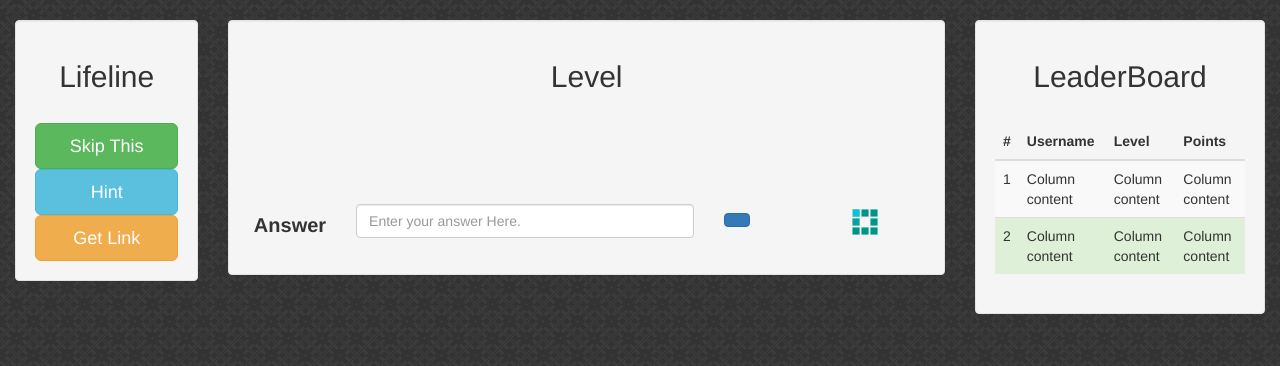
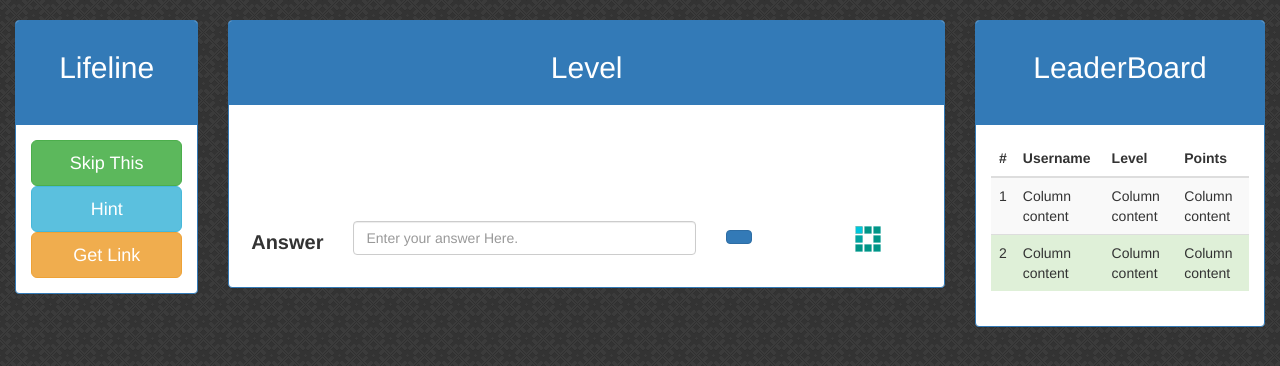
Before and after one commit to bhargav-patel/webexp, a Django app: template templates/quiz/quiz.html in a window 1280 px wide. Shown: the part 52-418 px from the top of the page. Run offline with Django 3.2, Linux system fonts and the light colour scheme; the template is opened without the code that fills it, so the values that code supplies are empty; some libraries are stand-ins or nearby versions.

Commit message:
Added snakebars showing status on quiz page.

```diff
--- /dev/null
+++ b/static/css/snackbar.min.css
@@ -0,0 +1,2 @@
+/* SnackbarJS - MIT LICENSE (https://github.com/FezVrasta/snackbarjs/blob/master/LICENSE.md) */
+#snackbar-container{position:fixed;left:20px;bottom:0;z-index:99999}.snackbar{overflow:hidden;clear:both;min-width:288px;max-width:568px;cursor:pointer;opacity:0}.snackbar.snackbar-opened{height:auto;opacity:1}@media (max-width:767px){#snackbar-container{left:0!important;right:0;width:100%}#snackbar-container .snackbar{min-width:100%}#snackbar-container [class="snackbar snackbar-opened"] ~ .snackbar.toast{margin-top: 20px}#snackbar-container [class="snackbar snackbar-opened"]{border-radius:0;margin-bottom:0}}
--- a/static/js/quiz.js
+++ b/static/js/quiz.js
@@ -1,5 +1,18 @@
 angular.module('quiz', [])
 	.controller('mainController', ['$scope','$http', function($scope,$http) {
+		function getsbc(){
+			return
+		}
+		var options =  {
+			content: 'initial',
+			style: "snackbar",
+			timeout: 2000 ,
+			htmlAllowed: true
+		}
+		function showSB(text,type){
+			options.content='<div class="panel panel-'+type+'"><div class="panel-heading"><h3 class="panel-title">'+text+'</h3></div></div>'
+			$.snackbar(options);
+		}
 		$scope.getQuestion = function(){
 			$scope.loading = true;
 			$http.post('/quiz/getquestion')
@@ -15,7 +28,16 @@ angular.module('quiz', [])
 					if(data.status=="true")
 					{
 						$scope.answer="";
+						showSB('GoodJob','success');
 						$scope.getQuestion();
+					}
+					else if(data.status=="false")
+					{
+						showSB('Wrong Answer. Try Again.','warning');
+					}
+					else
+					{
+						showSB('Cehcking...','info');
 					}
 					$scope.loading = false;
 				});
--- a/templates/quiz/quiz.html
+++ b/templates/quiz/quiz.html
@@ -1,10 +1,16 @@
 {% extends "base.html" %}
 {%load staticfiles%}
 {% block content %}
+{% block css %}
+<link rel="stylesheet" href="{% static 'css/snackbar.min.css'%}">
+{% endblock %}
 <div class="row" ng-app="quiz" ng-controller="mainController" ng-init="getQuestion()">
 	<div class="col-md-2">
-		<div class="well bs-component text-center">
+		<div class="panel panel-primary">
+			<div class="panel-heading">
 				<h2 class="text-center"><div class="mdi-maps-local-gas-station"></div>Lifeline</h2><br />
+			</div>
+			<div class="panel-body">
 				<button type="button" style="display:block;width:100%;" class="btn btn-success btn-lg btn-raised">
 					<div class="mdi-av-fast-forward"></div>Skip This
 				</button>
@@ -16,13 +22,18 @@
 				</button>
 			</div>
 		</div>
+	</div>
 	<div class="col-md-7">
-		<div class="well bs-component">
+		<div class="panel panel-primary">
+			<div class="panel-heading">
 				<h2 class=" text-center">Level <span ng-bind="que.level">1</span></h2>
+			</div>
+			<div class="panel-body">
+
 				<br />
 				<div class="row">
-				<img ng-src="{$que.image$}" class="col-md-6 img-responsive"  data-toggle="modal" data-target="#fullImage" />
-				<p class="col-md-6 lead" ng-bind="que.question">Vivamus sagittis lacus vel augue laoreet rutrum faucibus dolor auctor.?????Vivamus sagittis lacus vel augue laoreet rutrum faucibus dolor auctor.?????</p>
+					<img ng-src="{$que.image$}" class="col-md-4 img-responsive"  data-toggle="modal" data-target="#fullImage" />
+					<p class="col-md-8 lead" ng-bind="que.question">Vivamus sagittis lacus vel augue laoreet rutrum faucibus dolor auctor.?????Vivamus sagittis lacus vel augue laoreet rutrum faucibus dolor auctor.?????</p>
 				</div>
 				<br />
 				<h1></h1>
@@ -58,9 +69,13 @@
 				</div>
 			</div>
 		</div>
+	</div>
 	<div class="col-md-3">
-		<div class="well bs-component">
-			<h2 class=" text-center">LeaderBoard</h2><br />
+		<div class="panel panel-primary">
+			<div class="panel-heading">
+				<h2 class="text-center">LeaderBoard</h2><br />
+			</div>
+			<div class="panel-body">
 				<table class="table table-striped table-hover ">
 					<thead>
 						<tr>
@@ -88,8 +103,10 @@
 			</div>
 		</div>
 	</div>
+</div>
 {% endblock %}
 {% block js %}
 	<script src="{% static 'bower_components/angular/angular.min.js' %}"></script>
 	<script src="{% static 'js/quiz.js' %}"></script>
+	<script src="{% static 'js/snackbar.min.js' %}"></script>
 {% endblock %}
```
Lines whose indentation alone changed are shown as unchanged.
